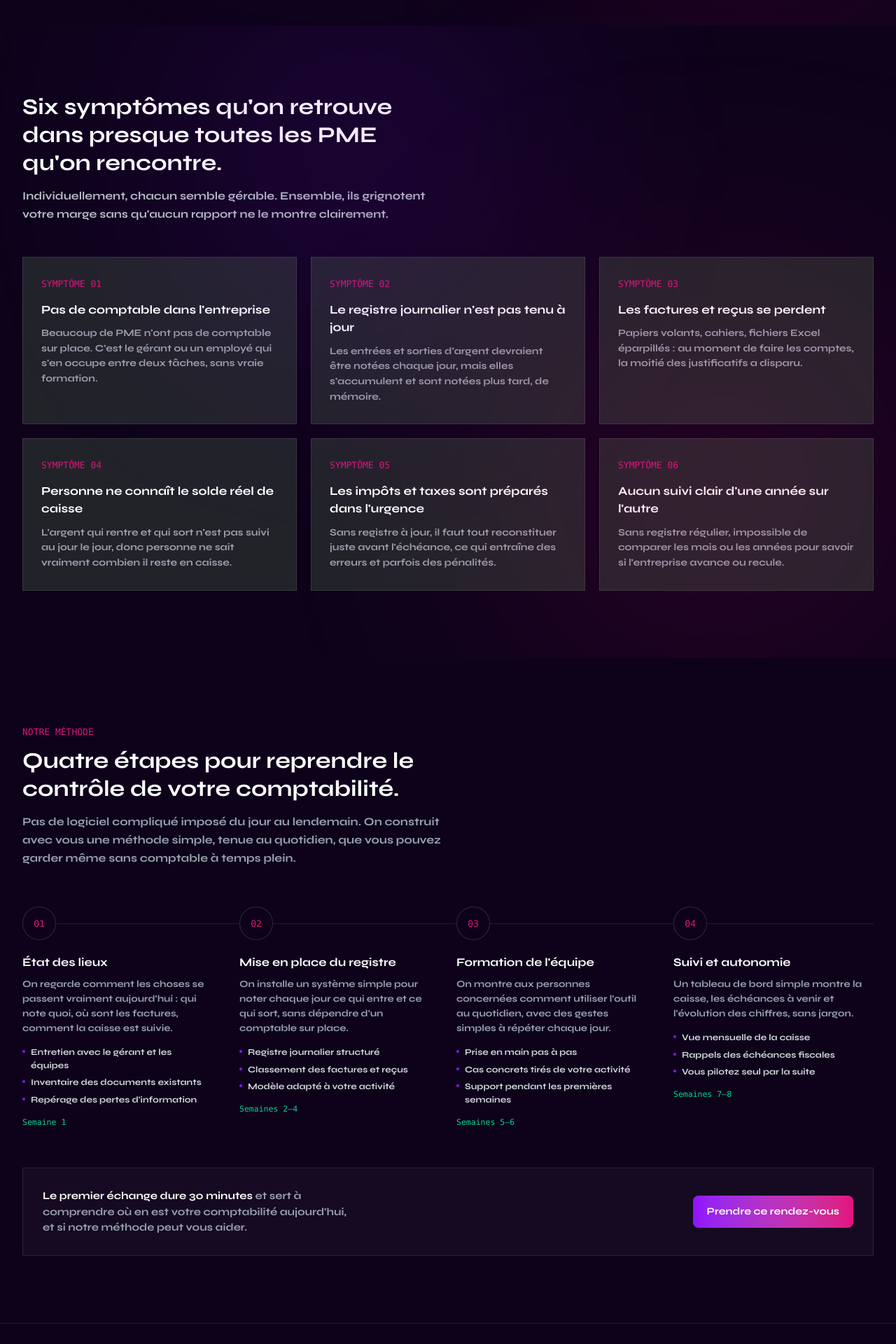
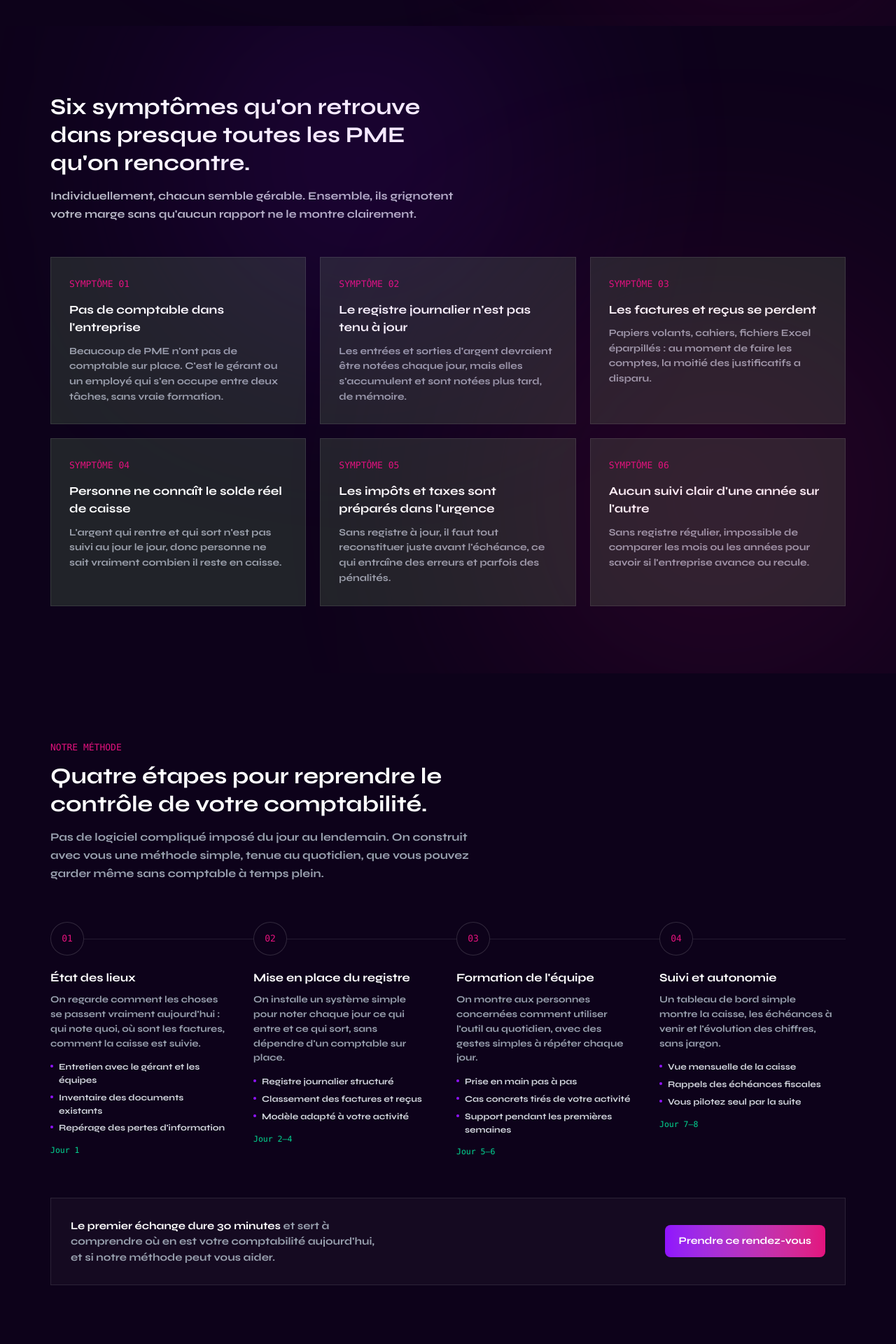
Before and after one commit to Omnisoft-Africa-IT-Engineering/femi_landing_page, a Next.js app: page / in a window 1280 px wide. Shown: the part 600-2520 px from the top of the page at 70% size. Built offline with nearby package versions, Linux system fonts and the light colour scheme.

Commit message:
Redirection de lien dans hero, Redimentions des pages, convertion de semeaine en jour

```diff
--- a/components/ContactSection.tsx
+++ b/components/ContactSection.tsx
@@ -9,7 +9,7 @@ const POINTS = [
 export default function ContactSection() {
   return (
     <section id="contact" className="bg-[#0D021A] py-16 text-white md:py-28">
-      <div className="mx-auto grid max-w-wrap grid-cols-1 gap-12 px-8 md:grid-cols-2 md:gap-16">
+      <div className="mx-auto grid max-w-[1200px] grid-cols-1 gap-12 px-6 md:grid-cols-2 md:gap-16 md:px-8">
         <div>
           <span className="mb-[18px] inline-block font-mono text-[12.5px] uppercase tracking-[0.06em] text-[#E3127D]">
             Étape suivante
--- a/components/Hero.tsx
+++ b/components/Hero.tsx
@@ -39,14 +39,14 @@ export default function Hero() {
             {/* Boutons d'action */}
             <div className="flex flex-wrap items-center gap-3 pt-1">
               <a
-                href="#demo"
+                href="#solution"
                 className="inline-flex items-center justify-center rounded-lg bg-gradient-to-r from-[#9013FE] to-[#E3127D] px-5 py-2.5 text-[13.5px] font-semibold text-white transition-all hover:-translate-y-px hover:shadow-[0_0_20px_rgba(227,18,125,0.35)]"
               >
                 Notre méthode
               </a>
 
               <a
-                href="#fonctionnalites"
+                href="#contact"
                 className="inline-flex items-center justify-center rounded-lg border border-white/20 px-4 py-2.5 text-[13.5px] font-semibold text-white transition-colors hover:border-[#E3127D]"
               >
                 Découvrir la plateforme
--- a/components/ProblemSection.tsx
+++ b/components/ProblemSection.tsx
@@ -35,7 +35,7 @@ export default function ProblemSection() {
       <div className="pointer-events-none absolute left-1/4 top-0 h-96 w-96 rounded-full bg-[#9013FE] opacity-25 blur-[160px]" />
       <div className="pointer-events-none absolute bottom-0 right-0 h-[500px] w-[500px] rounded-full bg-[#E3127D] opacity-20 blur-[180px]" />
 
-      <div className="mx-auto max-w-wrap px-8">
+     <div className="mx-auto max-w-[1200px] px-6 md:px-8">
         <div className="mb-3 max-w-[600px]">
           <h2 className="text-[28px] leading-tight text-white md:text-[32px]">
             Six symptômes qu&apos;on retrouve dans presque toutes les PME
--- a/components/ResultsSection.tsx
+++ b/components/ResultsSection.tsx
@@ -24,7 +24,7 @@ const QUOTES = [
 export default function ResultsSection() {
   return (
     <section id="temoignages" className="border-y border-white/10 bg-[#0D021A] py-16 text-white md:py-24">
-      <div className="mx-auto max-w-wrap px-8">
+      <div className="mx-auto max-w-[1200px] px-6 md:px-8">
         <div className="mb-3 max-w-[600px]">
           <span className="mb-3 block font-mono text-[13px] text-[#E3127D]">
             TÉMOIGNAGES
--- a/components/SolutionSection.tsx
+++ b/components/SolutionSection.tsx
@@ -8,7 +8,7 @@ const PHASES = [
       "Inventaire des documents existants",
       "Repérage des pertes d'information",
     ],
-    duration: "Semaine 1",
+    duration: "Jour 1",
   },
   {
     num: "02",
@@ -19,7 +19,7 @@ const PHASES = [
       "Classement des factures et reçus",
       "Modèle adapté à votre activité",
     ],
-    duration: "Semaines 2–4",
+    duration: "Jour 2–4",
   },
   {
     num: "03",
@@ -30,7 +30,7 @@ const PHASES = [
       "Cas concrets tirés de votre activité",
       "Support pendant les premières semaines",
     ],
-    duration: "Semaines 5–6",
+    duration: "Jour 5–6",
   },
   {
     num: "04",
@@ -41,14 +41,14 @@ const PHASES = [
       "Rappels des échéances fiscales",
       "Vous pilotez seul par la suite",
     ],
-    duration: "Semaines 7–8",
+    duration: "Jour 7–8",
   },
 ];
 
 export default function SolutionSection() {
   return (
     <section id="solution" className="bg-[#0D021A] py-16 text-white md:py-24">
-      <div className="mx-auto max-w-wrap px-8">
+     <div className="mx-auto max-w-[1200px] px-6 md:px-8">
         <div className="mb-3 max-w-[620px]">
           <span className="mb-3 block font-mono text-[13px] text-[#E3127D]">
             NOTRE MÉTHODE
--- a/components/TarifSection.tsx
+++ b/components/TarifSection.tsx
@@ -49,7 +49,7 @@ const PLANS = [
 export default function TarifSection() {
   return (
     <section id="tarifs" className="bg-[#0D021A] py-16 text-white md:py-24">
-      <div className="mx-auto max-w-wrap px-8">
+      <div className="mx-auto max-w-[1200px] px-6 md:px-8">
         <div className="mb-3 max-w-[600px]">
           <span className="mb-3 block font-mono text-[13px] text-[#E3127D]">
             TARIFS
```
